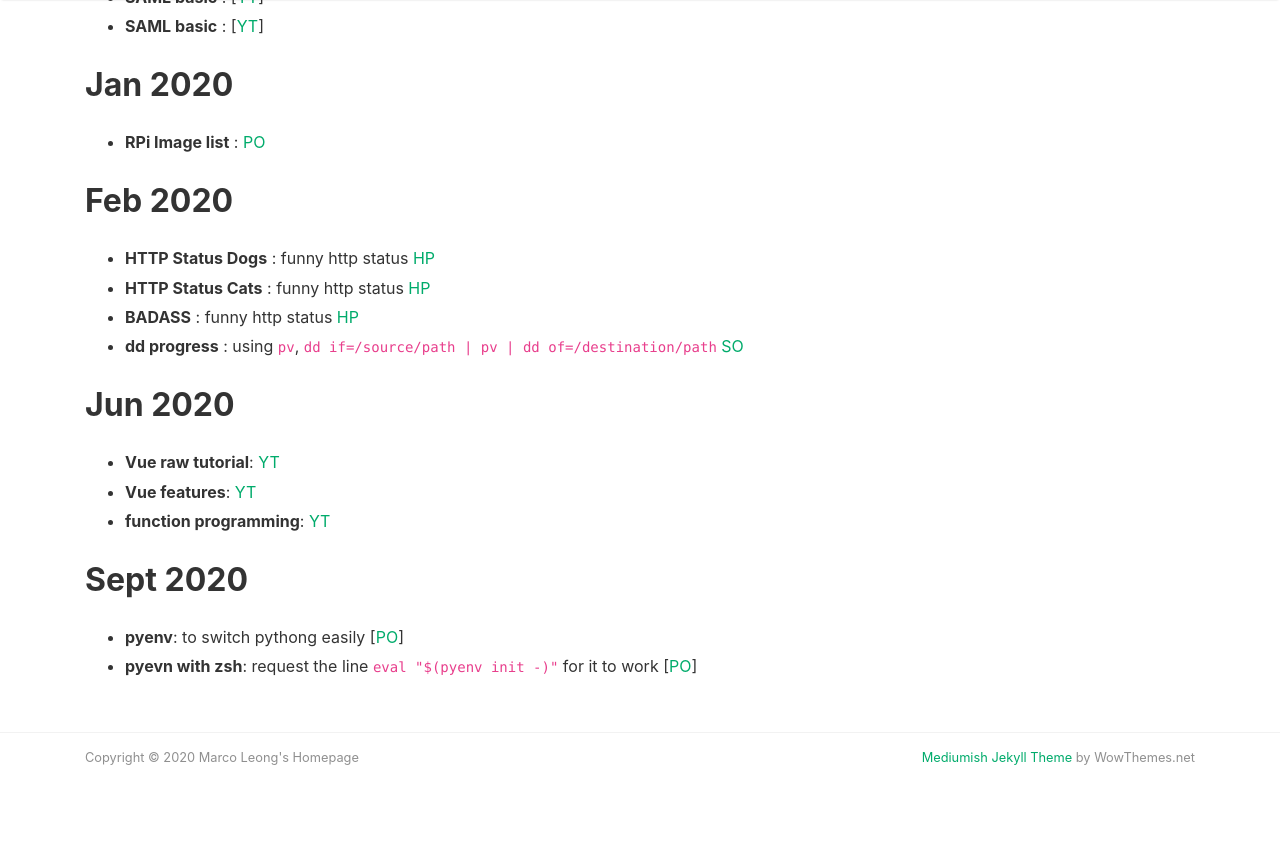
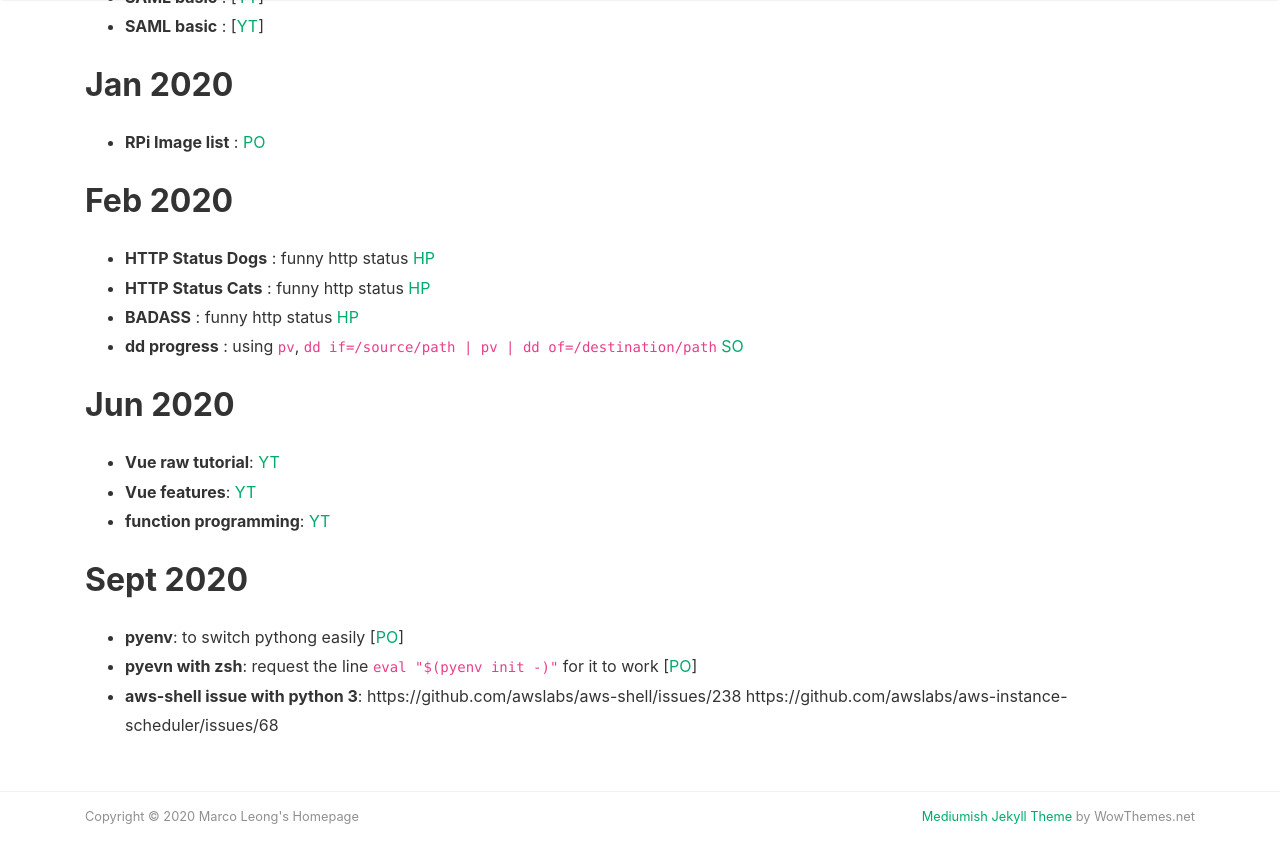
Before and after one commit to MarcoLeongDev/MarcoLeongDev.github.io, a Jekyll site: the page built from journey.md, in a window 1280 px wide and 900 px high, scrolled down 4687 px. Shown: the top 863 px of the window. Built offline with Jekyll 4.4.1, drawn with Linux system fonts in a browser that asks for light colours; nearby versions of some CDN libraries; our own code applies the rules of GitHub Pages for plain Markdown files; before the commit the page ends 5528 px from its top, so only the background shows below that.

Commit message:
Update journey.md

```diff
--- a/journey.md
+++ b/journey.md
@@ -147,6 +147,8 @@ https://docs.aws.amazon.com/AWSEC2/latest/UserGuide/SSL-on-amazon-linux-2.html
 ## Sept 2020
 - **pyenv**: to switch pythong easily [[PO](https://realpython.com/intro-to-pyenv/)]
 - **pyevn with zsh**: request the line `eval "$(pyenv init -)"` for it to work [[PO](https://github.com/pyenv/pyenv/issues/896)]
+- **aws-shell issue with python 3**: https://github.com/awslabs/aws-shell/issues/238 https://github.com/awslabs/aws-instance-scheduler/issues/68
+
 
 
 
```
